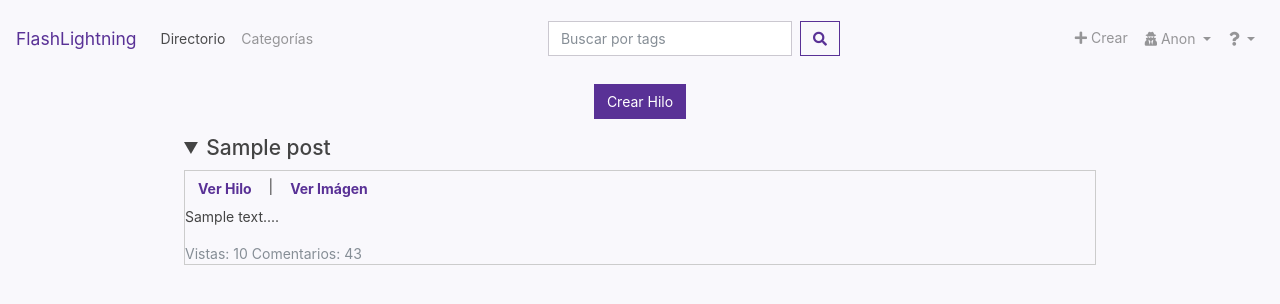
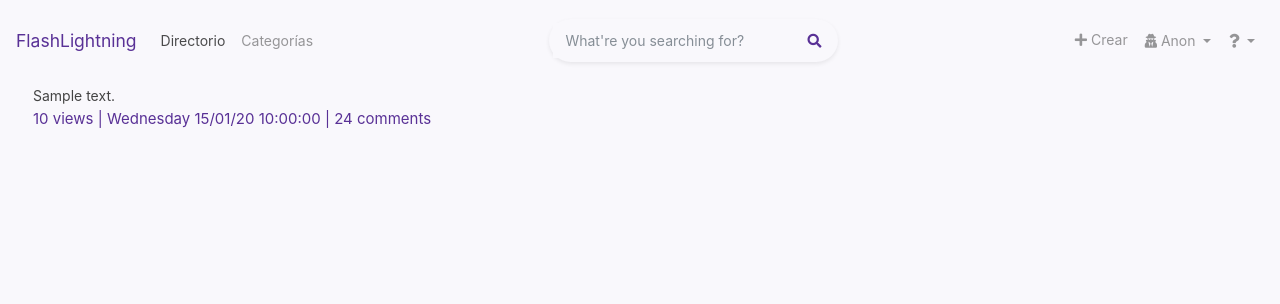
Before and after one commit to imlauera/WizFlash, a Flask app: page / in a window 1280 px wide. Shown: the top 304 px of the page. Run offline with Flask 2, Linux system fonts and the light colour scheme; tables that the repository leaves empty hold one stand-in row (values such as "Sample post"); some libraries are stand-ins or nearby versions.

Commit message:
design changes

```diff
--- a/templates/base.html
+++ b/templates/base.html
@@ -43,8 +43,14 @@
         </ul>
 				<ul class="navbar-nav navbar-center">
 					<form class="form-inline my-2 my-lg-0" action="/search">
-						<input class="form-control mr-sm-2" name="q" type="search" placeholder="Buscar por tags" aria-label="Search">
-            <button class="btn btn-outline-primary my-2 my-sm-0" type="submit"><i class="fas fa-search"></i></button>
+            <div class="p-1 bg-light rounded rounded-pill shadow-sm mb-0">
+              <div class="input-group">
+                <input type="search" name="q" placeholder="What're you searching for?" aria-describedby="button-addon1" class="form-control border-0 bg-light">
+                <div class="input-group-append">
+                  <button id="button-addon1" type="submit" class="btn btn-link text-primary"><i class="fa fa-search"></i></button>
+                </div>
+              </div>
+            </div>
 					</form>
 				</ul>
 						<ul class="navbar-nav navbar-right ml-auto">
@@ -88,6 +94,7 @@
       </div>
     </nav>
 
+
 		<div class="container-fluid jumbotron-fluid" style="margin-top: 20px;">
 			<div class="jumbotron m-auto">
 				{% block content %} {% endblock %}
--- a/templates/home.html
+++ b/templates/home.html
@@ -2,76 +2,25 @@
 {% block title%}Directorio{%endblock%}
 
 {% block content %}
-  <div class="w-75 m-auto">
-		<p class="text-center">
-			<a class="btn btn-primary" data-toggle="collapse" href="#collapseExample" role="button" aria-expanded="false" aria-controls="collapseExample">
-				Crear Hilo
-			</a>
-		</p>
-		<div class="collapse" id="collapseExample">
-			<div class="card card-body">
-				<form method="post" enctype="multipart/form-data" action="/upload">
-					<dl>
-						{{ render_field(form.subject, class='form-control', placeholder='Título') }}
-						{{ form.files.label }}
-						{{ render_field(form.files, class='form-control', onChange="loadFile(event)") }}
-						<strong>
-							<ul id="fileList" style="">
-								<li style="">
-									No seleccionaste ningún archivo.
-								</li>
-							</ul>
-						</strong>
-						{{ render_field(form.desc, class='form-control', placeholder='Descripción', cols="35", rows="15") }}
-						{{ render_field(form.category, class='form-control') }}
-						{{ render_field(form.tags, class='form-control', placeholder='Tags') }}
-						{{ render_field(form.password, class='form-control', placeholder='Contraseña (asegurate de guardarla, sin esto no podés borrar la publicación)') }}
-						<input placeholder="YouTube Embed (todavía no funciona)" class="form-control" type="text"/><br/>
-						{{ form.hidden }} {{ form.hidden.label }}
-					</dl>
-					<div class="text-center">
-						{{ render_field(form.csrf_token) }}
-					</div>
-					{{ render_field(form.submit, class='btn btn-primary btn-lg btn-block') }}
-				</form>
-			</div>
-		</div>
-
-		<div class="">
+  <div class="w-100">
+		<table border = "0" bgcolor="" >
 			{% for post in posts %}
-					<details class="" style="" open>
-
-						<summary class="h4" style="">{{post.subject}}</summary>
-						<div style="margin:10px 0px; border: 1px solid #ccc;">
-							<div class="bg-light" style="overflow: hidden;">
-								{% for img in post.files %}
-								<a class="btn btn-link btn-md" href="/view/{{post.id}}"/>
-									<strong>Ver Hilo</strong>
-								</a>
-								|
-								<a class="btn btn-link btn-md" target="_blank" href="{{ url_for ('static', filename='user_data/images/')}}{{img.file}}"/>
-									<strong>Ver Imágen</strong>
-								</a>
-									<!-- Chequear la extensión primero antes de mostrar img -->
-									<div class="float-left mr-3">
-										{% if img.extension in ('jpg', 'gif', 'jpeg', 'png') %}
-												<img style="height: 150; max-width: 150px" style="float:left;" src="{{ url_for ('static', filename='user_data/images/')}}{{img.file}}"/>
-										{% elif img.extension in ('webm', 'mp4') %}
-											<video style="height: 150; max-width: 150px" src="{{ url_for ('static', filename='user_data/images/')}}{{img.file}}" controls/>
-												Your browser does not support the video tag.
-											</video>
-										{% endif %}
-									</div>
-								{% endfor %}
-								<p>{{post.desc[:250]}}...</p>
-								<span class="text-muted ">Vistas: {{post.views}}</span>
-								<span class="text-muted">Comentarios: 43</span>
-							</div>
-						</div>
-					</details>
-					{% else %}
-						<h4>No hay entradas.</h4>
-					{% endfor %}
-		</div>
+			 <tr>
+					<td>{{post.desc[:250]}}</td>
+			 </tr>
+			 <tr>
+					<td style="color: #593196; font-size: 15px;">
+            <a href="/view/{{post.id}}"<span>{{post.views}}</span> views</a> |
+            {{post.created_date.strftime("%A %d/%m/%y %H:%M:%S")}} |
+						<a href="/view/{{post.id}}">24 comments</a>
+					</td>
+			 </tr>
+			 <tr>
+					<td style="padding-bottom: 1em;"></td>
+			 </tr>
+			{% else %}
+				<tr><td>No hay entradas.</td></tr>
+			{% endfor %}
+	  </table>
 	</div>
 {% endblock %}
```
Also changed, not shown: templates/faq.html (+1 -23 lines), templates/view.html (+3 -4 lines).
